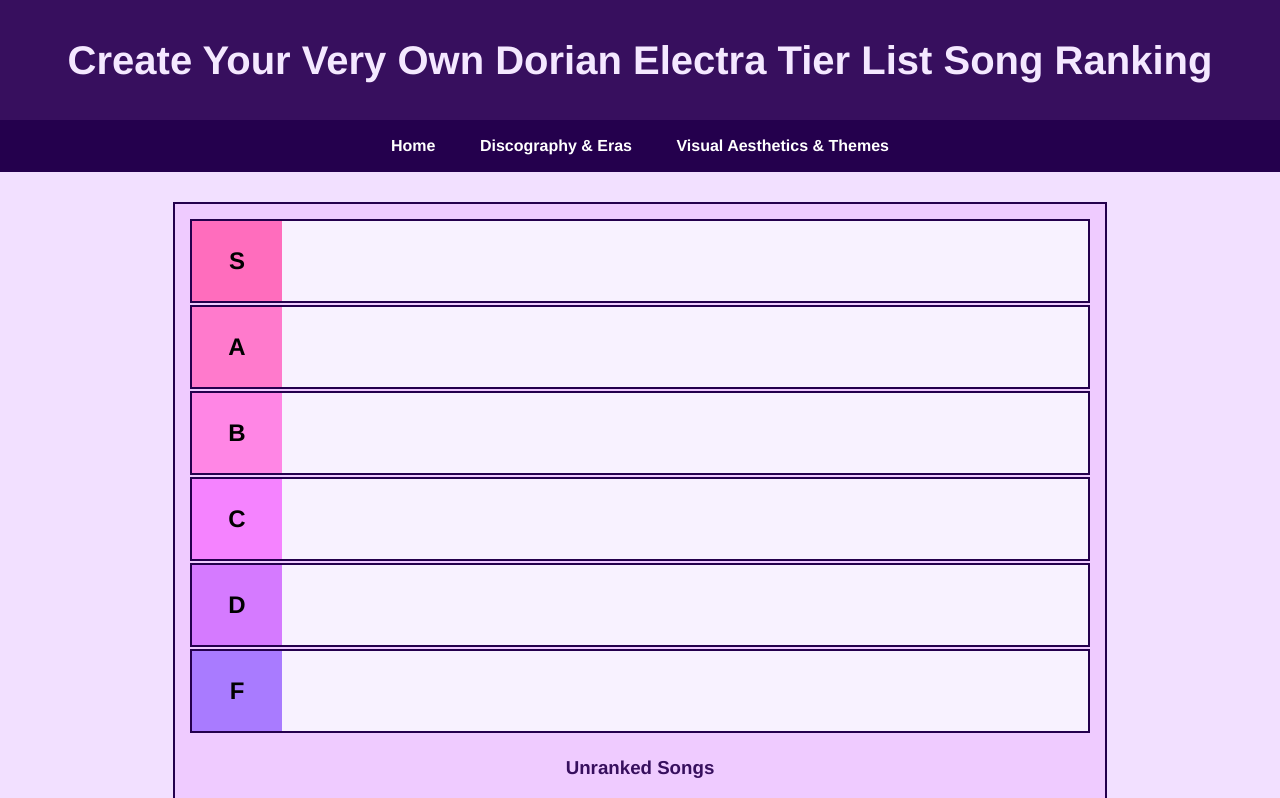
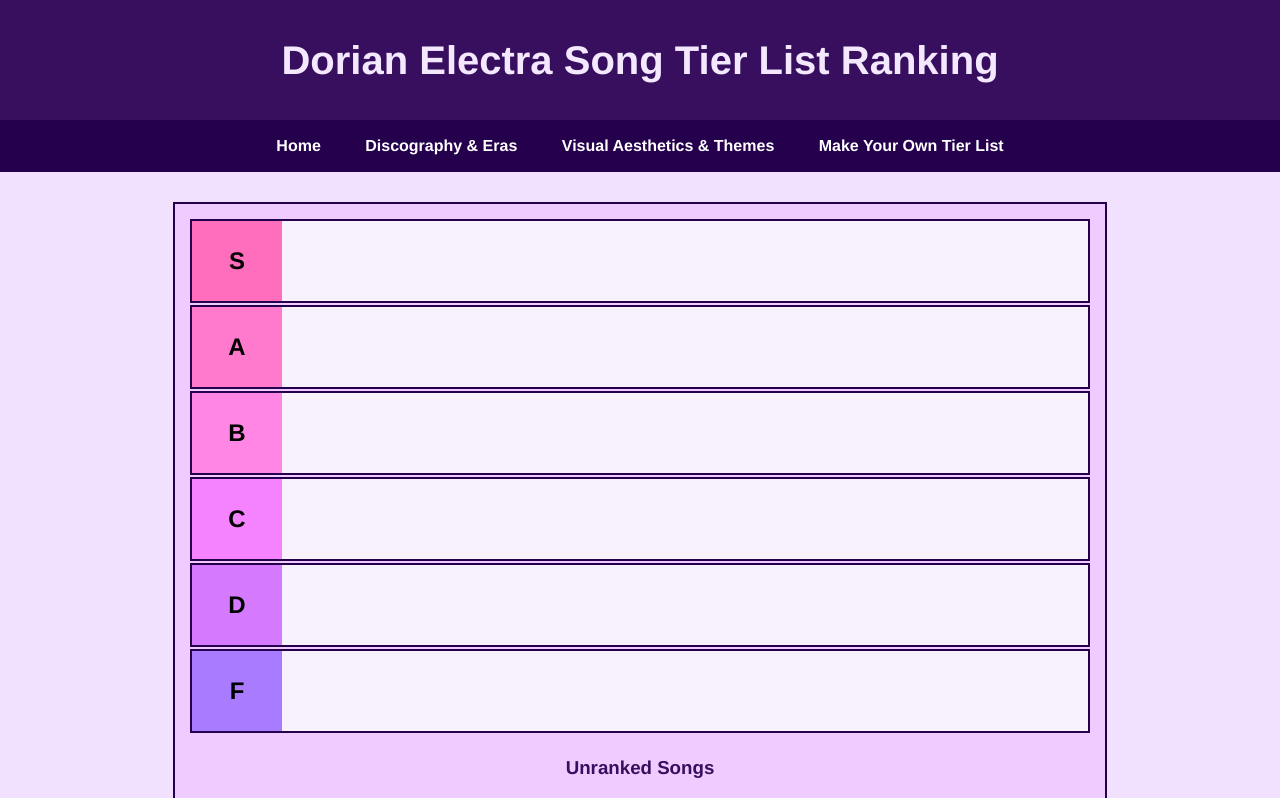
Before and after one commit to robertrodrigu3z/Artist-Showcase-Website, a website: page tierlist.html in a window 1280 px wide. Shown: the top 798 px of the page. Drawn offline with Linux system fonts and the light colour scheme.

Commit message:
Added proper navigation to tierlist.html

```diff
--- a/tierlist.html
+++ b/tierlist.html
@@ -3,13 +3,13 @@
 <head>
     <meta charset="UTF-8">
     <meta name="viewport" content="width=device-width, initial-scale=1.0">
-    <title>Dorian Electra - Make Your Own Tier-List</title>
+    <title>Dorian Electra - Make Your Own Tier List</title>
     <link rel="stylesheet" href="webstyle.css">
 </head>
 <body>
 
     <header>
-        <h1>Create Your Very Own Dorian Electra Tier List Song Ranking</h1>
+        <h1>Dorian Electra Song Tier List Ranking</h1>
     </header>
 
     <nav>
@@ -17,6 +17,7 @@
             <li><a href="index.html">Home</a></li>
             <li><a href="discography.html">Discography & Eras</a></li>
             <li><a href="visuals.html">Visual Aesthetics & Themes</a></li>
+            <li><a href="tierlist.html">Make Your Own Tier List</a></li>
         </ul>
     </nav>
 
```
Also changed, not shown: 404.html (+2 -1 lines), discography.html (+1 -0 lines), index.html (+1 -0 lines), visuals.html (+1 -0 lines).
